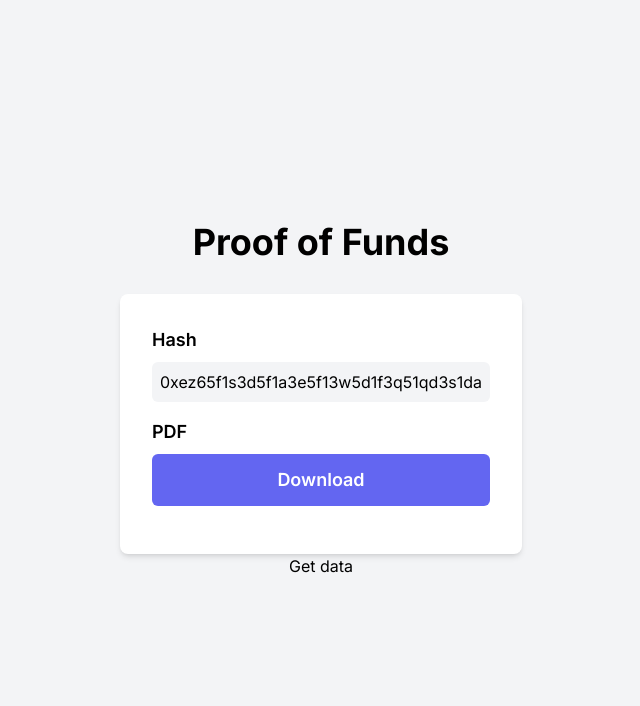
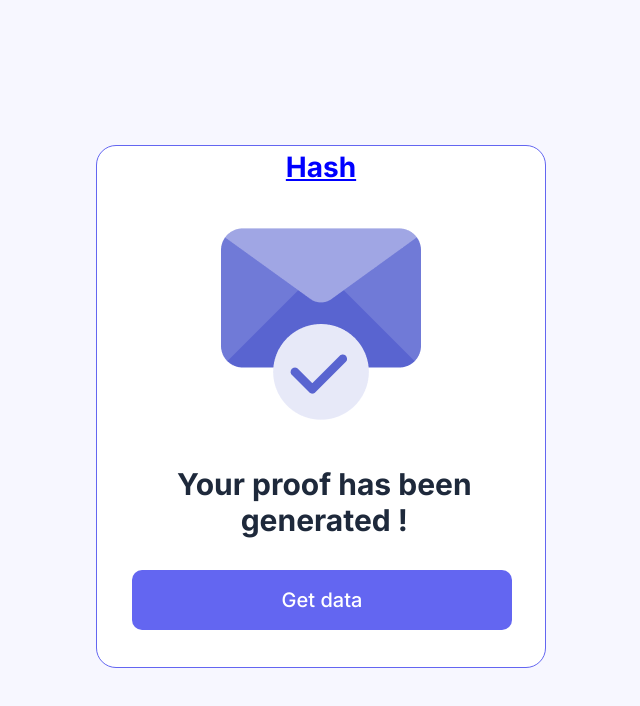
Before and after one commit to FinancelyPDO/App, a Next.js app: page /PageProof in a window 1280 px wide. Shown: the top 706 px of the page, without its empty margins (319-959 px from the left). Built offline with nearby package versions, Linux system fonts and the light colour scheme.

Commit message:
style: :lipstick: Update front-end page proof
Add a nex design of the page proof

```diff
--- a/src/app/PageProof/page.tsx
+++ b/src/app/PageProof/page.tsx
@@ -1,5 +1,6 @@
 'use client'
 
+import Image from 'next/image';
 import React, { useEffect, useState } from 'react';
 import { useSearchParams } from 'next/navigation';
 
@@ -66,19 +67,28 @@ export default function PageProof() {
   }
 
   return (
-    <div className="flex flex-col items-center justify-center min-h-screen bg-gray-100">
-      <h1 className="text-4xl font-bold mb-8">Proof of Funds</h1>
-      <div className="max-w-md p-8 bg-white rounded-lg shadow-md">
-        <div className="mb-4">
-          <label htmlFor="hash" className="block text-lg font-semibold mb-2">Hash</label>
-          <p id="hash" className="bg-gray-100 p-2 rounded-md">0xez65f1s3d5f1a3e5f13w5d1f3q51qd3s1da</p>
+<div className="flex justify-center items-center w-screen h-screen bg-indigo-500 bg-opacity-5">
+      <main className="w-[450px] h-[616px] relative">
+        <div className="w-[450px] h-[523px] relative top-[53px] bg-white rounded-[20px] border border-indigo-500">
+          <div className="flex justify-center">
+            <button className="flex justify-center text-[28px] font-bold">
+              <span style={{ textDecoration: 'underline', color: 'blue' }}>Hash</span>
+            </button>
+          </div>
+          <div className='flex justify-center mt-10'>
+            <Image
+              src="/images/proof.png"
+              alt="proof"
+              width={200}
+              height={200}
+            />
+          </div>
+          <div className="left-20 top-[320px] absolute text-center text-slate-800 text-3xl font-bold font-['DM Sans']">Your proof has been <br />generated !</div>
+          <button onClick={getAccountData} className="w-[380px] h-[60px] mt-[150px] mx-[35px] bg-indigo-500 rounded-[10px] text-white text-xl font-medium flex justify-center items-center">
+          Get data
+          </button>
         </div>
-        <div className="mb-4">
-          <label htmlFor="pdf" className="block text-lg font-semibold mb-2">PDF</label>
-          <a href="/path/to/pdf-file.pdf" download className="block bg-indigo-500 text-white px-6 py-3 rounded-md text-center hover:bg-indigo-600 text-lg font-semibold">Download</a>
-        </div>
-      </div>
-      <button onClick={getAccountData}>Get data</button>
+      </main>
     </div>
   );
 }
```
Also changed, not shown: public/images/Proof.png (added).
